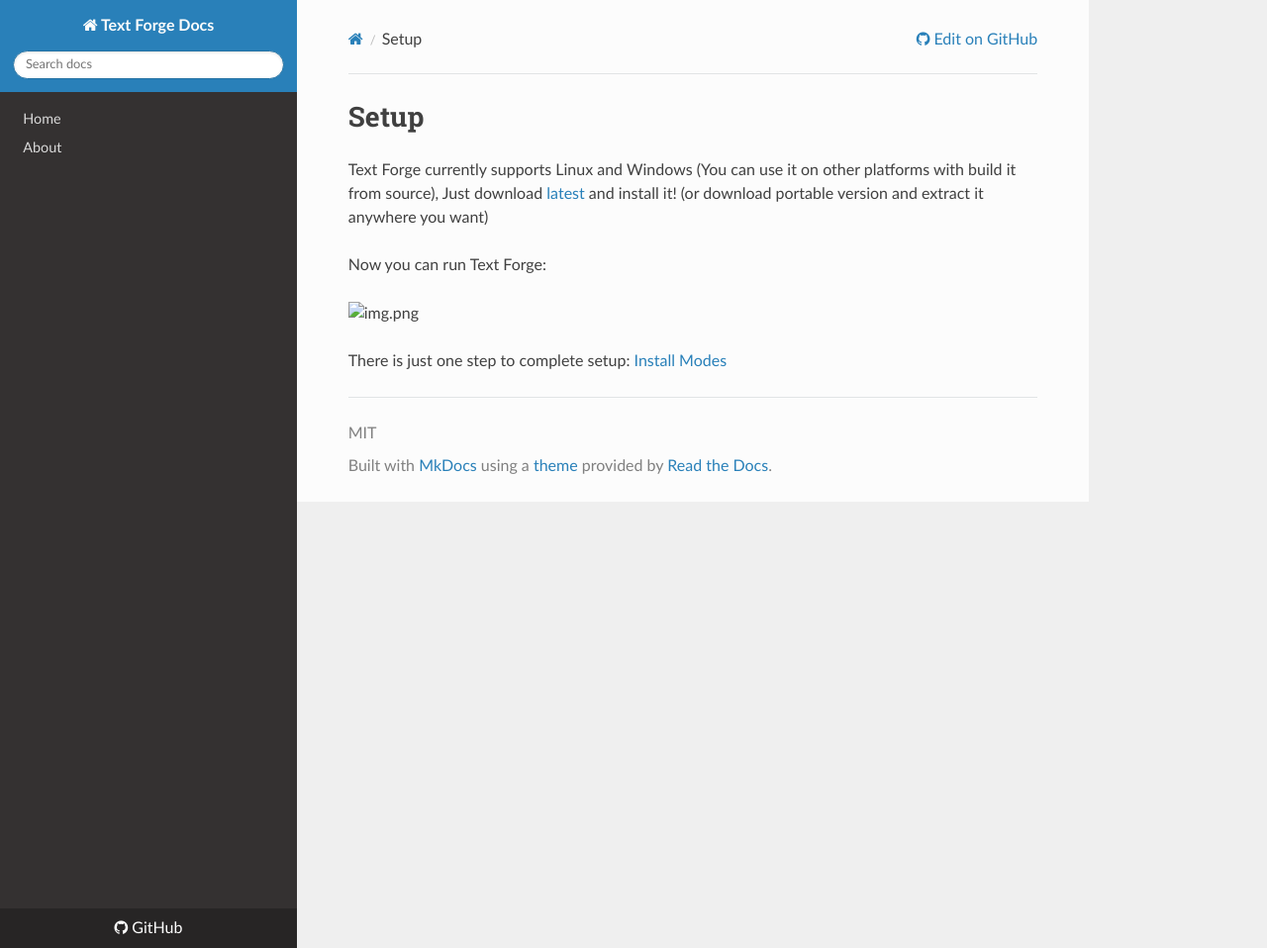
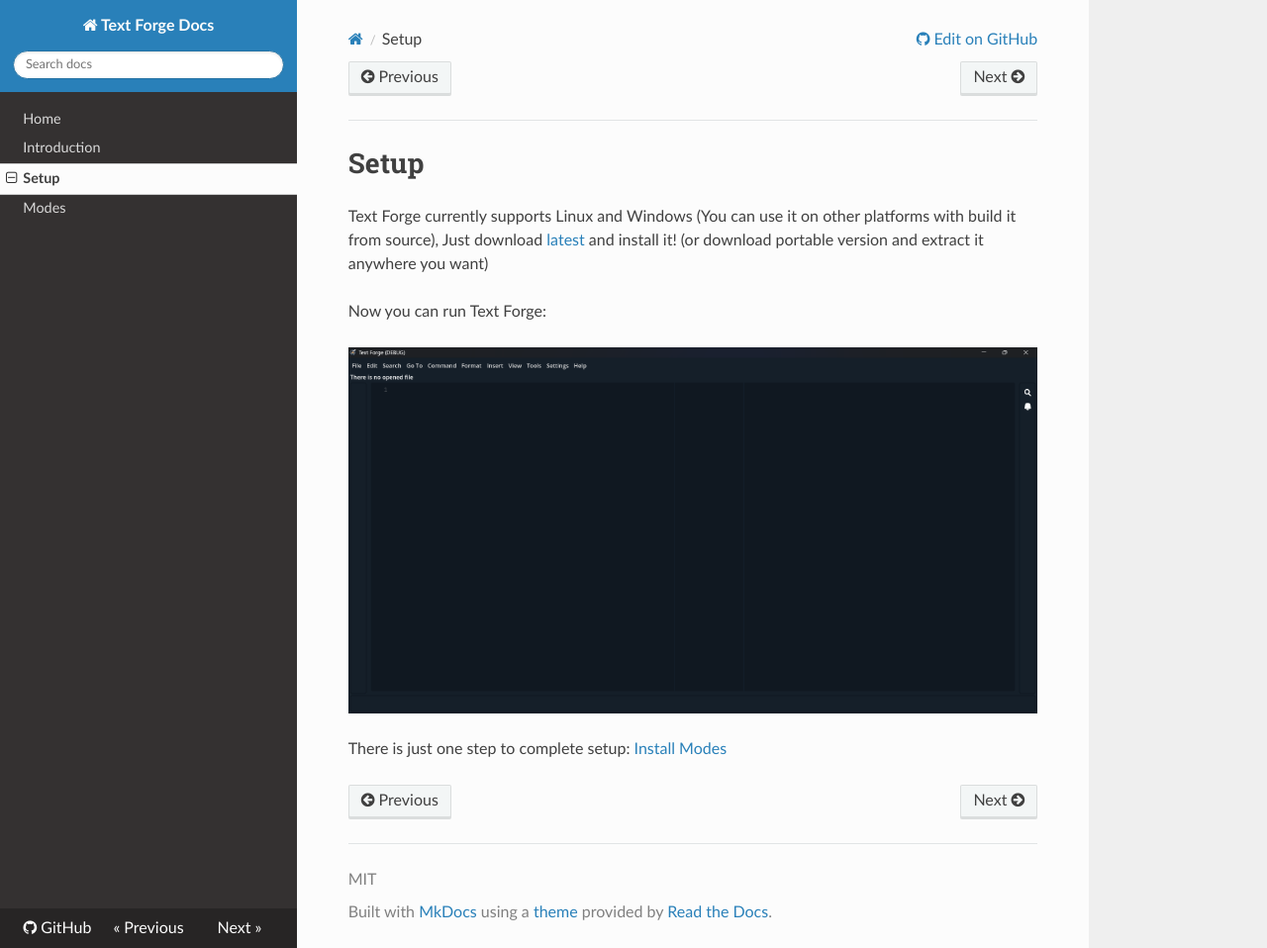
Before and after one commit to text-forge/docs, an MkDocs documentation site: the page built from docs/setup.md, in a window 1280 px wide and 958 px high. Shown: the whole window at 99% size. Built offline with MkDocs 1.6.1, drawn with Linux system fonts in a browser that asks for light colours; nearby versions of some CDN libraries; a script that is not in the unit is left out.

Commit message:
Fix navigation and files

```diff
--- a/docs/setup.md
+++ b/docs/setup.md
@@ -4,6 +4,6 @@ Text Forge currently supports Linux and Windows (You can use it on other platfor
 
 Now you can run Text Forge:
 
-![img.png](../assets/setup_screenshot.png)
+![img.png](assets/setup_screenshot.png)
 
 There is just one step to complete setup: [Install Modes](modes.md)
--- a/mkdocs.yml
+++ b/mkdocs.yml
@@ -10,7 +10,9 @@ copyright: MIT
 
 nav:
   - Home: index.md
-  - About: about.md
+  - Introduction: introduction.md
+  - Setup: setup.md
+  - Modes: modes.md
 
 theme:
   name: readthedocs
```
Also changed, not shown: docs/assets/setup_screenshot.png (renamed from assets/setup_screenshot.png).
